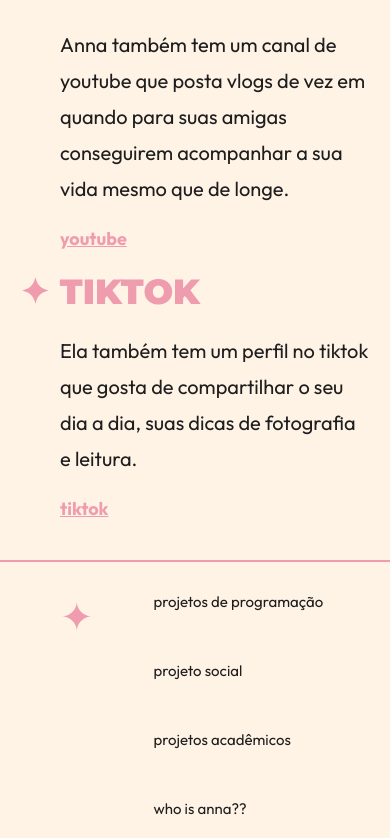
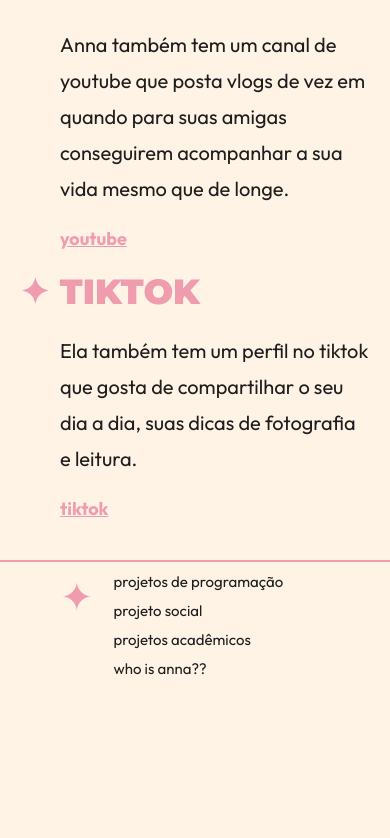
Before and after one commit to annaquezia/portfolio, a plain HTML site: page anna/anna.html in a window 390 px wide. Shown: the part 4624-5462 px from the top of the page. After the commit the page ends 5336 px from the top, so only its background shows below. Drawn offline with Linux system fonts and the light colour scheme.

Commit message:
Update style.css

```diff
--- a/style.css
+++ b/style.css
@@ -45,11 +45,11 @@
 
 /* celular */
 
-@media (max-width: 767px) {
+@media (max-width: 1023px) {
 
     nav {
         width: 100%;
-        height: 200px;
+        height: 150px;
         display: flex;
         align-items: flex-start;
         margin-top: 40px;
@@ -72,14 +72,3 @@
         background-color: var(--preto);
     }
 }
-
-@media (max-width: 1023px) {
-
-    nav ul li a {
-        text-decoration: none;
-        font-family: var(--corpo_texto), monospace;
-        color: var(--preto);
-        font-size: 15px;
-        margin: 20px;
-    }
-}
```
